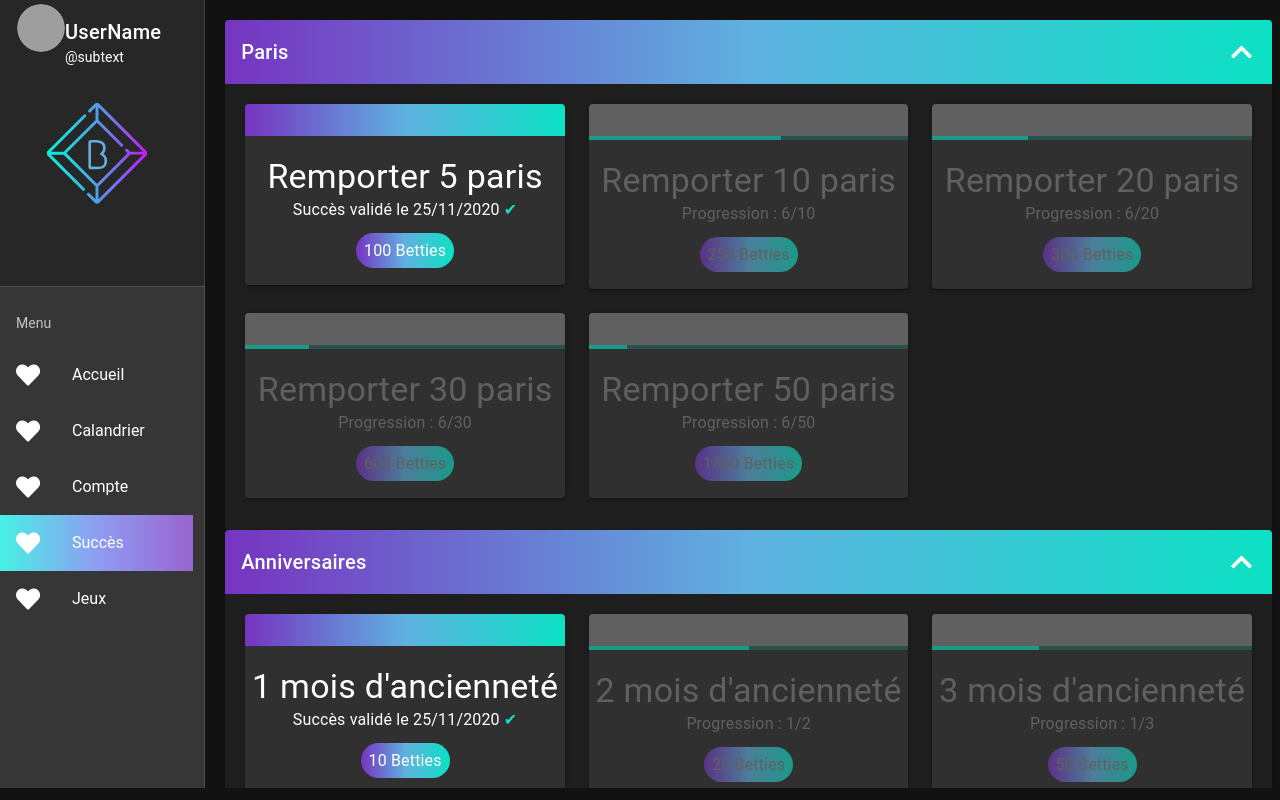
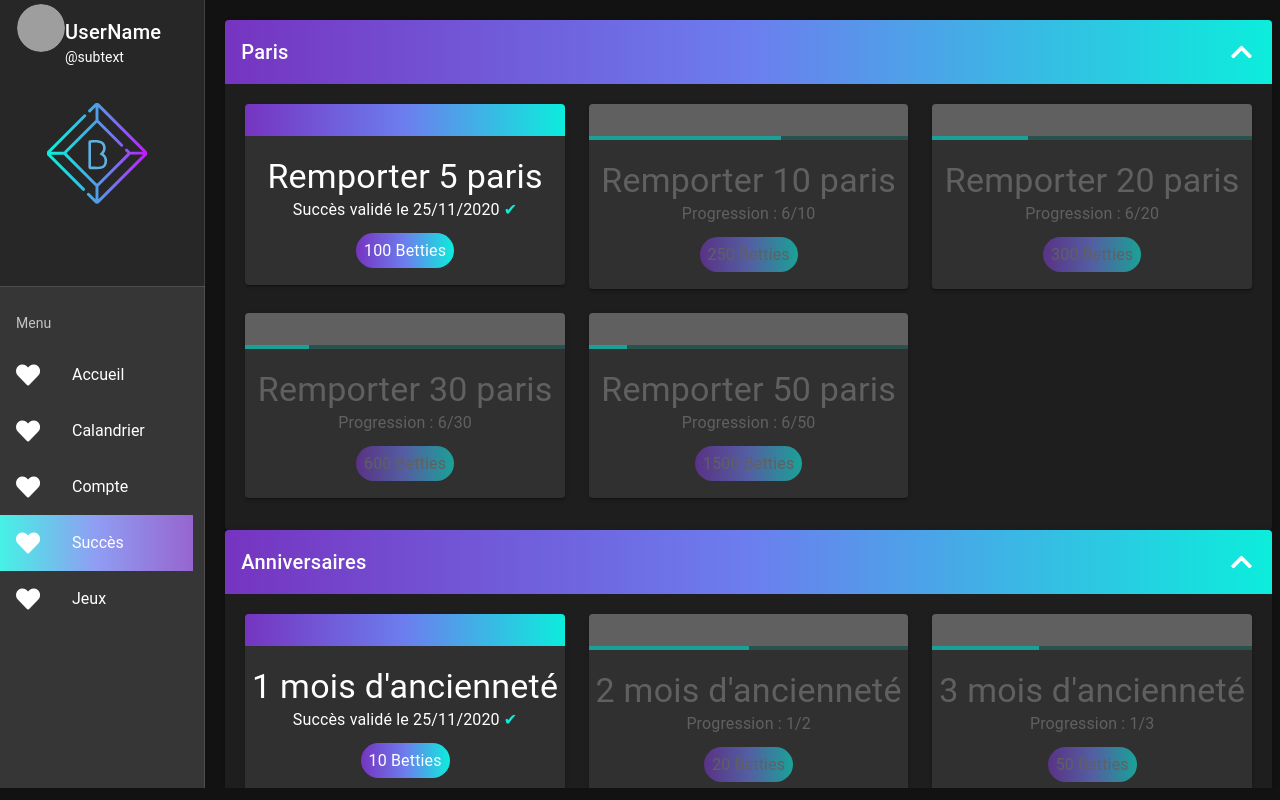
Before and after one commit to ynov-lyon-mobilite/bet-it-front, a Vue app: page /success in a window 1280 px wide. Built offline with nearby package versions, Linux system fonts and the light colour scheme; grey boxes are pictures that could not be loaded; a small style sheet from the web is missing.

Commit message:
fix(success & profile pages): color

```diff
--- a/src/components/Profile/AccountInfos.vue
+++ b/src/components/Profile/AccountInfos.vue
@@ -75,7 +75,7 @@ export default {
     top: 0;
     right: 0;
     bottom: 0;
-    border: 1px solid #0ce1c4;
+    border: 1px solid var(--v-secondary-base);
     -webkit-transform: rotate(45deg);
     -moz-transform: rotate(45deg);
     transform: rotate(45deg);
--- a/src/components/Success/SuccessCategory.vue
+++ b/src/components/Success/SuccessCategory.vue
@@ -22,7 +22,7 @@
             <v-card-title class="card-title"></v-card-title>
             <v-progress-linear
               v-if="!success.isDone"
-              color="#0CE1C4"
+              color="secondary"
               :value="(progress / success.goal) * 100"
             ></v-progress-linear>
             <div class="text-h4 text-center py-5">
--- a/src/views/Success.vue
+++ b/src/views/Success.vue
@@ -103,7 +103,12 @@ export default {
 .card-title,
 .btn,
 .reward {
-  background: linear-gradient(0.25turn, #7634c0, #5fb1e0, #0ce1c4);
+  background: linear-gradient(
+    0.25turn,
+    var(--v-darkPurple-base),
+    var(--v-info-base),
+    var(--v-secondary-base)
+  );
   text-transform: none;
 }
 
@@ -115,6 +120,6 @@ export default {
 }
 
 .success-mark {
-  color: #0ce1c4;
+  color: var(--v-secondary-base);
 }
 </style>
```
